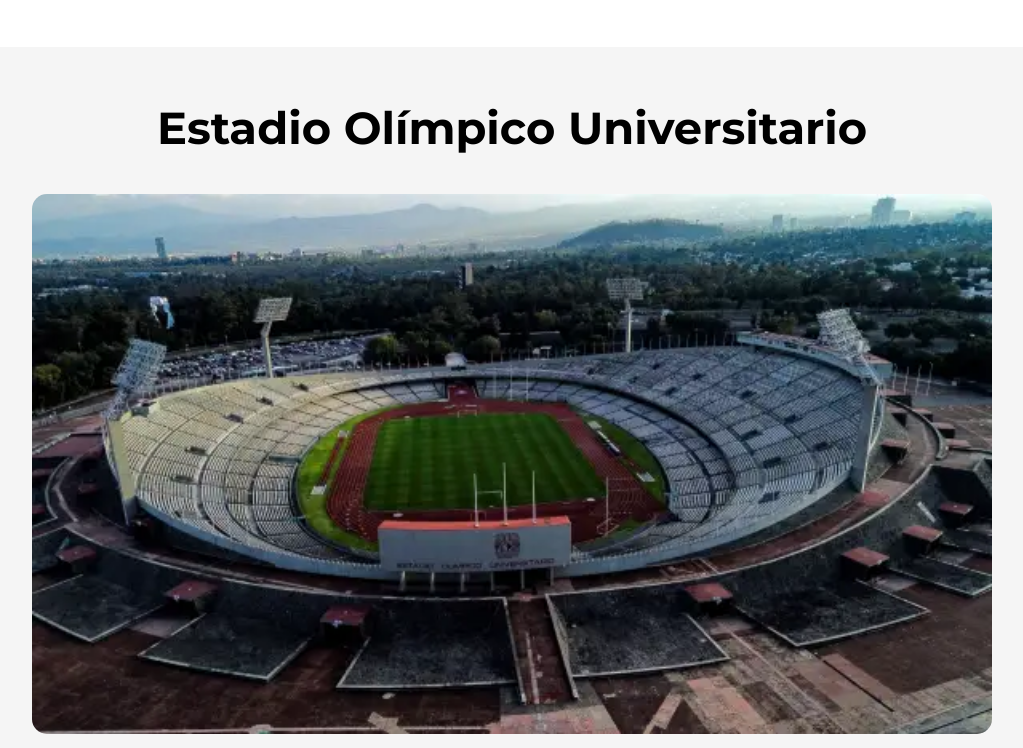
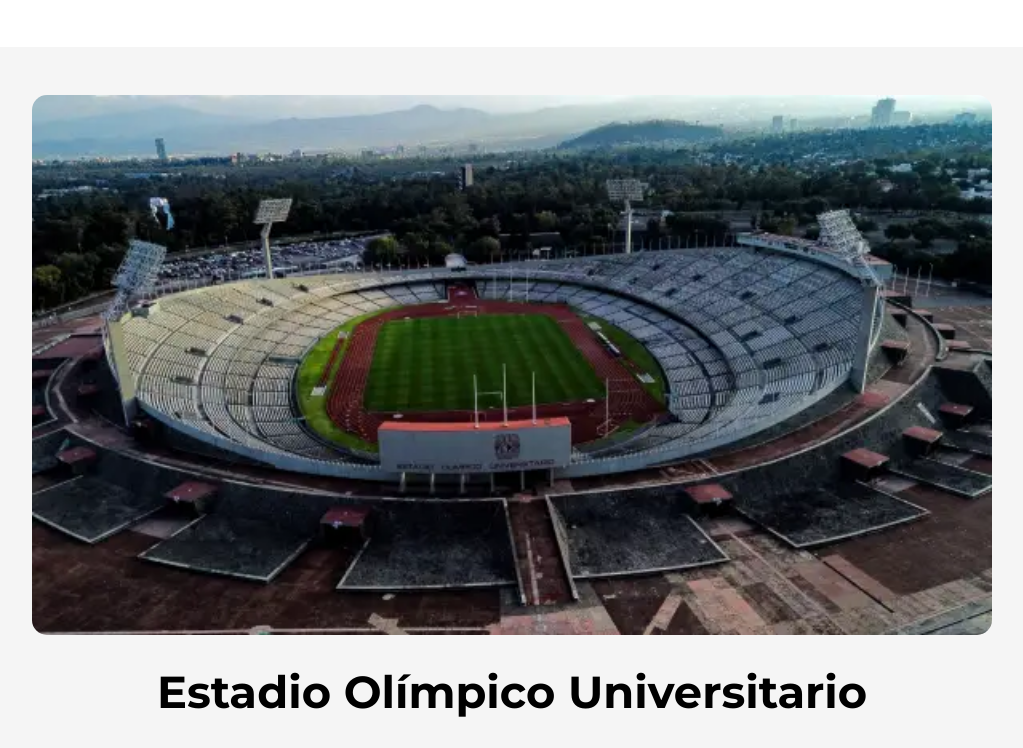
Before and after one commit to angelverduzco/pumas-page, a React (Vite) app: page / in a window 1280 px wide. Shown: the part 1240-1988 px from the top of the page, without its empty margins (128-1151 px from the left). Built offline with nearby package versions, Linux system fonts and the light colour scheme.

Commit message:
Swapped position of title and img in Estadio section

```diff
--- a/src/components/Estadio/Estadio.css
+++ b/src/components/Estadio/Estadio.css
@@ -3,9 +3,9 @@
   background-color: #f5f5f5;
 }
 
-.estadio h2 {
+.estadio figure h2 {
   margin: 0;
-  margin-bottom: 1rem;
+  margin-top: 1.5rem;
 }
 
 .estadio figure {
--- a/src/components/Estadio/index.jsx
+++ b/src/components/Estadio/index.jsx
@@ -4,9 +4,9 @@ import "./Estadio.css";
 export default function Estadio() {
   return (
     <section className="estadio">
-      <h2>Estadio Olímpico Universitario</h2>
       <figure>
         <img src={estadioImg} alt="" />
+        <h2>Estadio Olímpico Universitario</h2>
         <figcaption>
           Capacidad: 72,000 espectadores | Inaugurado: 1952
         </figcaption>
```
